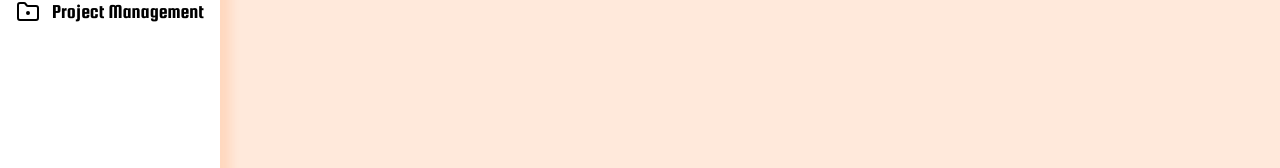
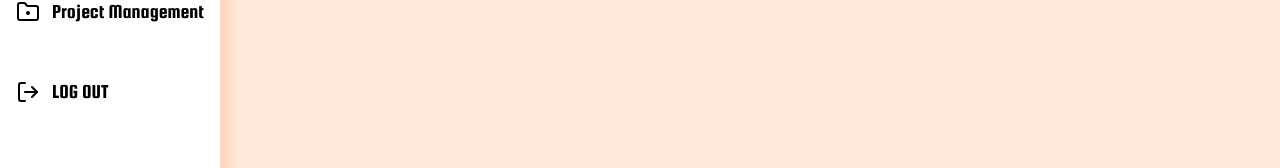
Before and after one commit to MuonNghiCode/work-clock, a React (Vite) app: page /admin in a window 1280 px wide. Shown: the part 290-458 px from the top of the page. Built offline with nearby package versions, Linux system fonts and the light colour scheme; sample sign-in values are in the browser's storage.

Commit message:
update logout

```diff
--- a/src/layouts/Sidebar/AdminSidebar/AdminSidebar.tsx
+++ b/src/layouts/Sidebar/AdminSidebar/AdminSidebar.tsx
@@ -1,8 +1,13 @@
 import React from "react";
 import { NavLink } from "react-router";
 import Icons from "../../../components/icon";
+import { logout } from "../../../services/auth";
 
 const AdminSidebar: React.FC = () => {
+  const handleLogut = () => {
+    logout();
+  };
+
   return (
     <>
       <div className="flex flex-col gap-5 p-4 text-xl">
@@ -28,6 +33,16 @@ const AdminSidebar: React.FC = () => {
             <Icons.FolderDot />
             Project Management
           </NavLink>
+          <NavLink
+            to="#"
+            onClick={(e) => {
+              e.preventDefault();
+              handleLogut();
+            }}
+            className="flex items-center justify-start gap-3 mt-10"
+          >
+            <Icons.LogOut /> LOG OUT
+          </NavLink>
         </div>
       </div>
     </>
--- a/src/layouts/Sidebar/ApprovalSidebar/ApprovalSidebar.tsx
+++ b/src/layouts/Sidebar/ApprovalSidebar/ApprovalSidebar.tsx
@@ -1,8 +1,13 @@
 import React from "react";
 import { NavLink } from "react-router";
 import Icons from "../../../components/icon";
+import { logout } from "../../../services/auth";
 
 const ApprovalSidebar: React.FC = () => {
+  const handleLogut = () => {
+    logout();
+  };
+
   return (
     <>
       <div className="flex flex-col gap-5 p-4 text-xl">
@@ -21,6 +26,16 @@ const ApprovalSidebar: React.FC = () => {
           >
             <Icons.MdApproval /> Approval Management
           </NavLink>
+          <NavLink
+            to="#"
+            onClick={(e) => {
+              e.preventDefault();
+              handleLogut();
+            }}
+            className="flex items-center justify-start gap-3 mt-10"
+          >
+            <Icons.LogOut /> LOG OUT
+          </NavLink>
         </div>
       </div>
     </>
--- a/src/layouts/Sidebar/FinanceSidebar/FinanceSidebar.tsx
+++ b/src/layouts/Sidebar/FinanceSidebar/FinanceSidebar.tsx
@@ -1,8 +1,13 @@
 import React from "react";
 import { NavLink } from "react-router";
 import Icons from "../../../components/icon";
+import { logout } from "../../../services/auth";
 
 const FinanceSidebar: React.FC = () => {
+  const handleLogut = () => {
+    logout();
+  };
+
   return (
     <>
       <div className="flex flex-col gap-5 p-4 text-xl">
@@ -21,6 +26,16 @@ const FinanceSidebar: React.FC = () => {
           >
             <Icons.Wallet /> Finance Management
           </NavLink>
+          <NavLink
+            to="#"
+            onClick={(e) => {
+              e.preventDefault();
+              handleLogut();
+            }}
+            className="flex items-center justify-start gap-3 mt-10"
+          >
+            <Icons.LogOut /> LOG OUT
+          </NavLink>
         </div>
       </div>
     </>
--- a/src/layouts/Sidebar/UserSidebar/UserSidebar.tsx
+++ b/src/layouts/Sidebar/UserSidebar/UserSidebar.tsx
@@ -11,6 +11,7 @@ const UserSidebar: React.FC = () => {
     setUser(null);
     logout();
   };
+
   return (
     <>
       <div className="flex flex-col gap-5 p-4 text-xl">
@@ -51,7 +52,7 @@ const UserSidebar: React.FC = () => {
               e.preventDefault();
               handleLogut();
             }}
-            className="flex items-center justify-start gap-3"
+            className="flex items-center justify-start gap-3 mt-10"
           >
             <Icons.LogOut /> LOG OUT
           </NavLink>
```
